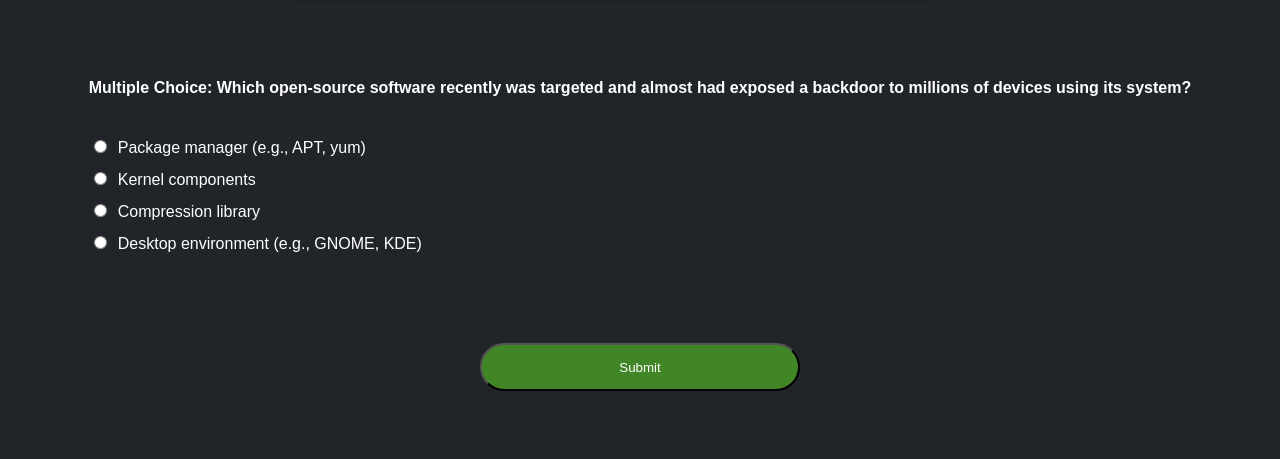
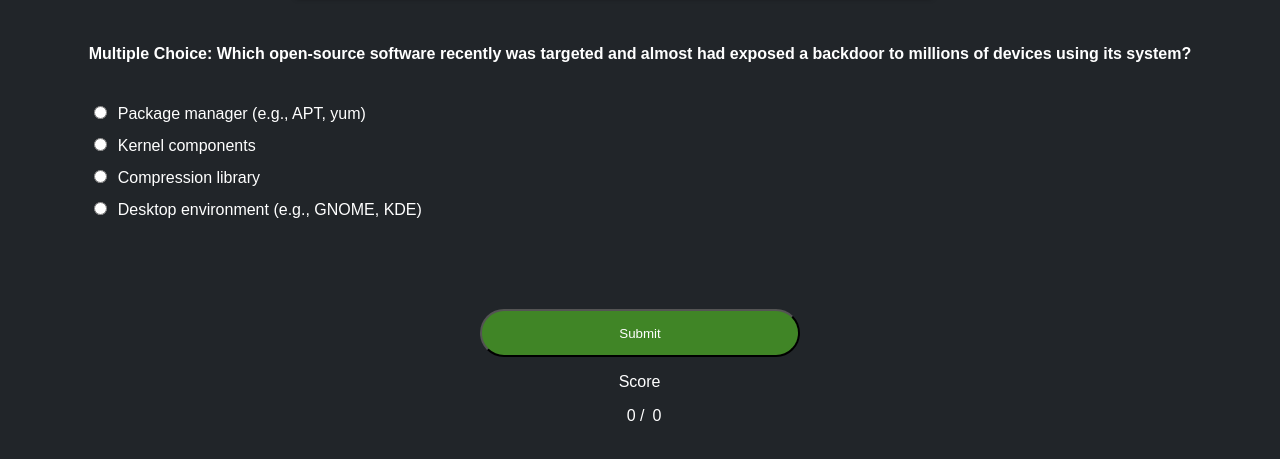
Before and after one commit to Sanidhya-Dobhal/mbosc_stall_quiz, a website: page index.html in a window 1280 px wide. Shown: the part 173-632 px from the top of the page. Drawn offline with nearby package versions, Linux system fonts and the light colour scheme.

Commit message:
V1 of the app complete

```diff
--- a/index.html
+++ b/index.html
@@ -19,6 +19,8 @@
     </div>
     <button id = "submit_btn">Submit</button>
   </main>
+  <div><p>Score</p>
+    <span id = "no_corr">0 </span>/<span id = "no_answered">0</span></div>
 </body>
 <script src="https://unpkg.com/typed.js@2.1.0/dist/typed.umd.js"></script>
 <script src ="index.js"></script>
--- a/index.js
+++ b/index.js
@@ -15,7 +15,7 @@ let questions = [
       "a": true,
       "b": false
     },
-    "answer": "False"
+    "answer": "b"
   },
   {
     "questions": "Multiple Choice: A popular Linux distribution known for its user-friendliness and focus on beginners is:",
@@ -73,7 +73,7 @@ let questions = [
       "a": true,
       "b": false
     },
-    "answer": "True"
+    "answer": "a"
   },
   {
     "questions": "Multiple Choice: Git, a popular version control system, is most known for allowing developers to:",
@@ -111,7 +111,7 @@ let questions = [
       "a": true,
       "b": false
     },
-    "answer": "False"
+    "answer": "b"
   },
   {
     "questions": "Multiple Choice: Which open-source software recently was targeted and almost had exposed a backdoor to millions of devices using its system?",
@@ -139,7 +139,7 @@ let questions = [
       "a": true,
       "b": false
     },
-    "answer": "True"
+    "answer": "a"
   },
   {
     "questions": "Multiple Choice:  Which of these is NOT typically a benefit of using open-source software?",
@@ -154,18 +154,33 @@ let questions = [
 ]
 const cont = document.getElementById("cont");
 var sub_but = document.getElementsByTagName("button")[0];
+let rand_in =-1;
+let sc =0;
+let no_answered = 0;
 function click_eve(){
-  let rand_in = Math.floor(Math.random() *questions.length);
-let typ = new Typed("#cont",{
+  let ops = document.getElementsByTagName("input");
+  for(i=0;i<ops.length;i++)
+  {
+    if(ops[i].checked)
+    {
+      if(ops[i].value === questions[rand_in]["answer"])
+      {
+        document.getElementById("no_corr").innerText = ++sc;
+      }
+    }
+  }
+  rand_in = Math.floor(Math.random() *questions.length);
+  let typ = new Typed("#cont",{
     strings:[`<p id ="the_question"><b>${questions[rand_in].questions}</b></p>
-    <input type = "radio" name = "options"><span>${questions[rand_in].options.a}<span/></input>
+    <input type = "radio" name = "options" value = "a"><span>${questions[rand_in].options.a}<span/></input>
     <br>
-    <input type = "radio" name = "options"><span>${questions[rand_in].options.b}<span/></input>
+    <input type = "radio" name = "options" value="b"><span>${questions[rand_in].options.b}<span/></input>
     <br>
-    ${questions[rand_in].options.c===undefined? ``:`<input type = radio name = "options"><span>${questions[rand_in].options.c}<span/></input>`}
+    ${questions[rand_in].options.c===undefined? ``:`<input type = radio name = "options" value = "c"><span>${questions[rand_in].options.c}<span/></input>`}
     <br>
-    ${questions[rand_in].options.d===undefined? ``:`<input type = radio name = "options"><span>${questions[rand_in].options.d}<span/></input>`}`],
+    ${questions[rand_in].options.d===undefined? ``:`<input type = radio name = "options" value = "d"><span>${questions[rand_in].options.d}<span/></input>`}`],
     typeSpeed:10})
+    document.getElementById("no_answered").innerText = no_answered++;
 }
 sub_but.addEventListener("click",click_eve);
 click_eve();
```
